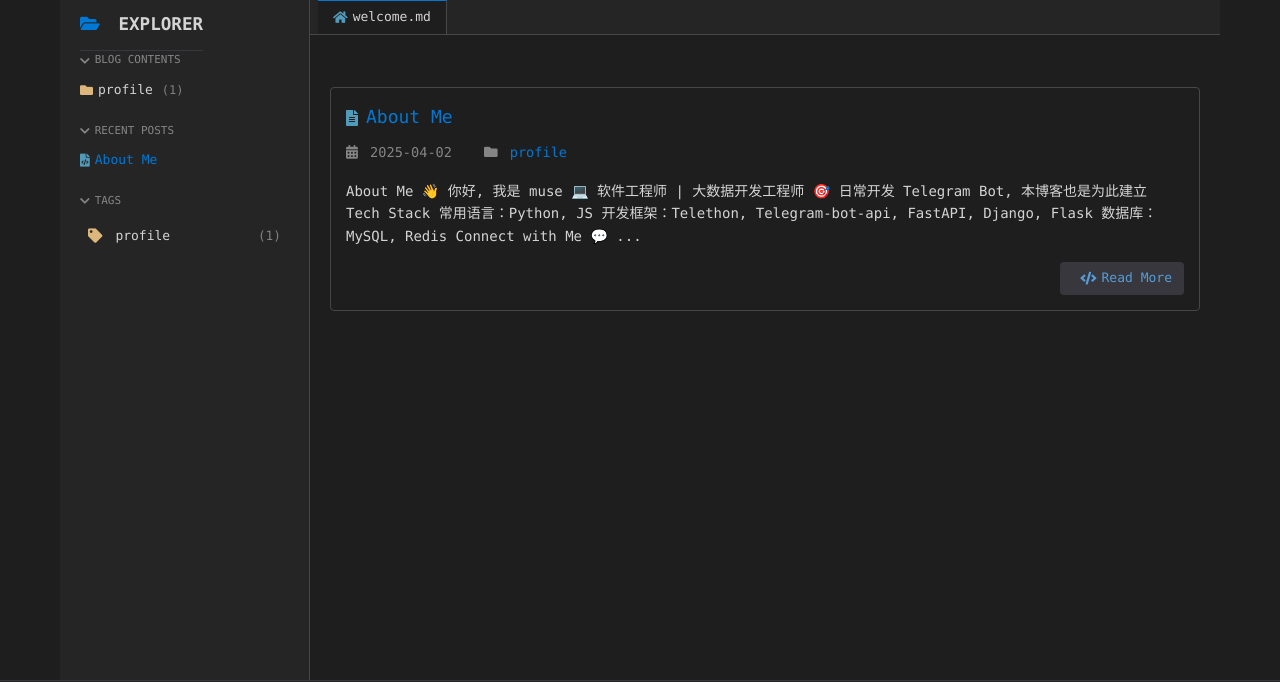
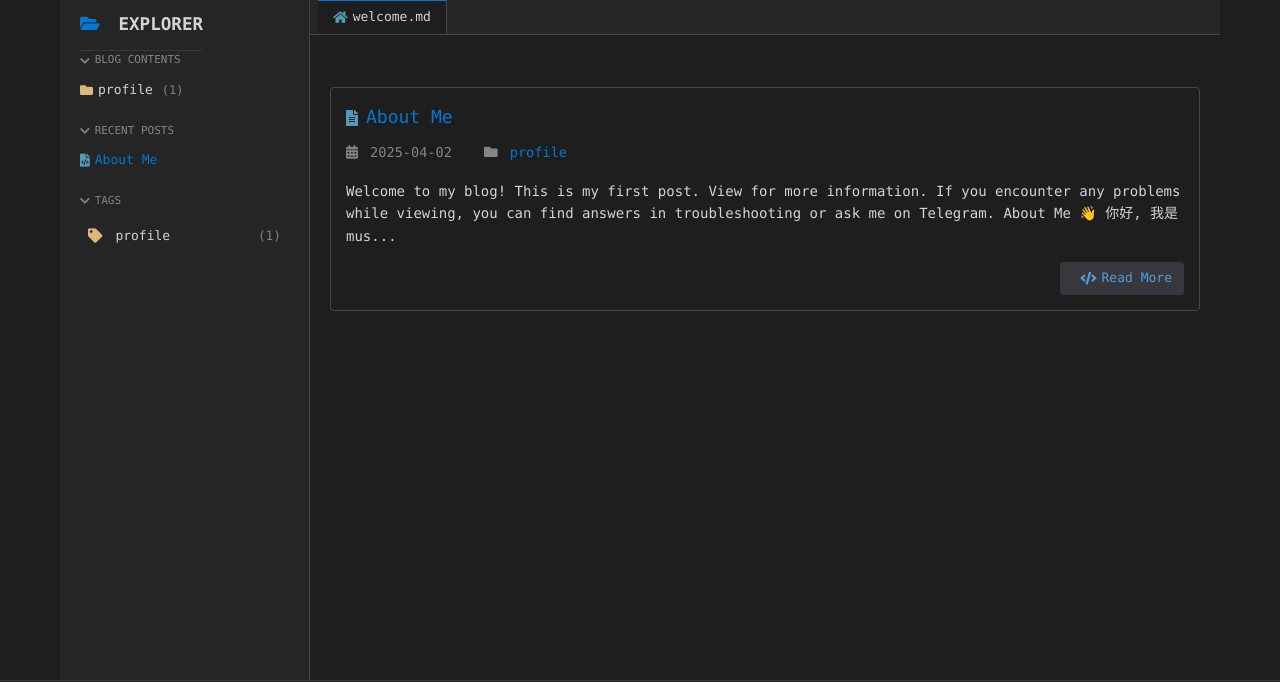
Before and after one commit to wyattakan/wyattakan.github.io, a plain HTML site: page index.html in a window 1280 px wide. Shown: the part 91-773 px from the top of the page. Drawn offline with nearby package versions, Linux system fonts and the light colour scheme; a script that the page names is missing.

Commit message:
Site updated: 2025-04-02 03:34:37

```diff
--- a/index.html
+++ b/index.html
@@ -211,21 +211,9 @@
             </div>
 
             <div class="post-excerpt">
-              About Me
-👋 你好, 我是 muse
-
-💻 软件工程师 | 大数据开发工程师
-
-🎯 日常开发 Telegram Bot, 本博客也是为此建立
-
-
-Tech Stack
-常用语言：Python, JS
-开发框架：Telethon, Telegram-bot-api, FastAPI, Django, Flask
-数据库：MySQL, Redis
-
-Connect with Me
-💬 ...
+              Welcome to my blog! This is my first post. View for more information. If you encounter any problems while viewing, you can find answers in troubleshooting or ask me on Telegram.
+About Me
+👋 你好, 我是 mus...
             </div>
 
             <div class="post-footer">
--- a/search.json
+++ b/search.json
@@ -1 +1 @@
-[{"title":"About Me","url":"/2025/04/01/me/","content":"About Me 👋 你好, 我是 muse 💻 软件工程师 | 大数据开发工程师 🎯 日常开发 Telegram Bot, 本博客也是为此建立 Tech Stack 常用语言：Python, JS 开发框架：Telethon, Telegram-bot-api, FastAPI, Django, Flask 数据库：MySQL, Redis Connect with Me 💬 Telegram: @cee3t 欢迎志同道合的朋友与我交流🚀 Let’s build something amazing together! ✨","date":"2025-04-01","categories":["profile"],"tags":["profile"]},{"title":"tags","url":"/tags/index.html","content":"","date":"2025-03-31"},{"title":"categories","url":"/categories/index.html","content":"","date":"2025-03-31"},{"title":"search","url":"/search/index.html","content":"","date":"2025-03-31"},{"title":"about","url":"/about/index.html","content":"👋 Hi there, I’m muse!🚀 Software Engineer | BigData Development Engineer 💻 Passionate about coding, AI, and automation🎯 Focused on Telegram bots, backend development, and machine learning 🚀 Tech Stack 💻 Languages: Python 🐍, C++ 🚀, JavaScript ⚡ 🔧 Frameworks: Telethon 🤖, FastApi 🌐, Django 🏗️, Flask 💨 🛢 Databases: MySQL 🐬, Redis 🔴 ⚡ Other Tools: Docker 🐳, GitHub Actions 🤖, Linux 🐧 🌱 Currently Learning Advanced AI model optimization 🎯 High-performance backend architecture 🏗️ Web3 & Blockchain ⛓️ 📫 Connect with Me 💬 Telegram: @cee3t 🚀 Let’s build something amazing together! ✨","date":"2025-03-31"}]
+[{"title":"About Me","url":"/2025/04/01/me/","content":"Welcome to my blog! This is my first post. View for more information. If you encounter any problems while viewing, you can find answers in troubleshooting or ask me on Telegram. About Me 👋 你好, 我是 muse 💻 软件工程师 | 大数据开发工程师 🎯 日常开发 Telegram Bot, 本博客也是为此建立 Tech Stack 常用语言：Python, JS 开发框架：Telethon, Telegram-bot-api, FastAPI, Django, Flask 数据库：MySQL, Redis Connect with Me 💬 Telegram: @cee3t 欢迎志同道合的朋友与我交流🚀 Let’s build something amazing together! ✨","date":"2025-04-01","categories":["profile"],"tags":["profile"]},{"title":"tags","url":"/tags/index.html","content":"","date":"2025-03-31"},{"title":"categories","url":"/categories/index.html","content":"","date":"2025-03-31"},{"title":"search","url":"/search/index.html","content":"","date":"2025-03-31"},{"title":"about","url":"/about/index.html","content":"👋 Hi there, I’m muse!🚀 Software Engineer | BigData Development Engineer 💻 Passionate about coding, AI, and automation🎯 Focused on Telegram bots, backend development, and machine learning 🚀 Tech Stack 💻 Languages: Python 🐍, C++ 🚀, JavaScript ⚡ 🔧 Frameworks: Telethon 🤖, FastApi 🌐, Django 🏗️, Flask 💨 🛢 Databases: MySQL 🐬, Redis 🔴 ⚡ Other Tools: Docker 🐳, GitHub Actions 🤖, Linux 🐧 🌱 Currently Learning Advanced AI model optimization 🎯 High-performance backend architecture 🏗️ Web3 & Blockchain ⛓️ 📫 Connect with Me 💬 Telegram: @cee3t 🚀 Let’s build something amazing together! ✨","date":"2025-03-31"}]
```
Also changed, not shown: 2025/04/01/me/index.html (+2 -1 lines), tags/profile/index.html (+3 -15 lines).
